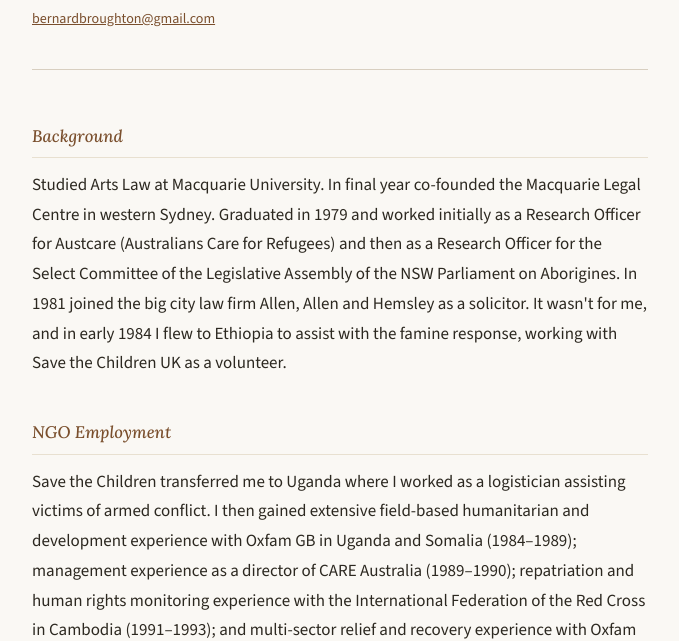
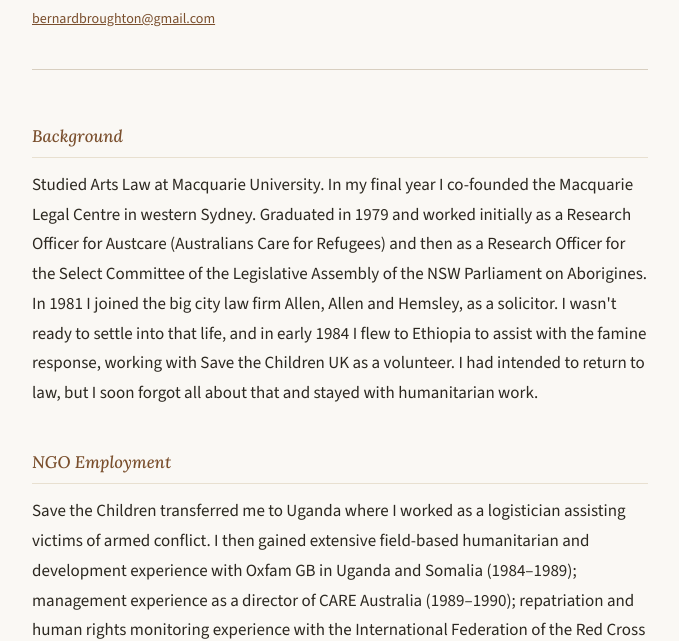
Before and after one commit to BernardBroughton/bernardbroughton.github.io, a plain HTML site: page index.html in a window 1280 px wide. Shown: the part 168-809 px from the top of the page, without its empty margins (300-979 px from the left). Drawn offline with nearby package versions, Linux system fonts and the light colour scheme.

Commit message:
Add files via upload

```diff
--- a/index.html
+++ b/index.html
@@ -145,7 +145,7 @@
 
     <section>
       <h2>Background</h2>
-      <p>Studied Arts Law at Macquarie University. In final year co-founded the Macquarie Legal Centre in western Sydney. Graduated in 1979 and worked initially as a Research Officer for Austcare (Australians Care for Refugees) and then as a Research Officer for the Select Committee of the Legislative Assembly of the NSW Parliament on Aborigines. In 1981 joined the big city law firm Allen, Allen and Hemsley as a solicitor. It wasn't for me, and in early 1984 I flew to Ethiopia to assist with the famine response, working with Save the Children UK as a volunteer.</p>
+      <p>Studied Arts Law at Macquarie University. In my final year I co-founded the Macquarie Legal Centre in western Sydney. Graduated in 1979 and worked initially as a Research Officer for Austcare (Australians Care for Refugees) and then as a Research Officer for the Select Committee of the Legislative Assembly of the NSW Parliament on Aborigines. In 1981 I joined the big city law firm Allen, Allen and Hemsley, as a solicitor. I wasn't ready to settle into that life, and in early 1984 I flew to Ethiopia to assist with the famine response, working with Save the Children UK as a volunteer. I had intended to return to law, but I soon forgot all about that and stayed with humanitarian work.</p>
     </section>
 
     <section>
```
